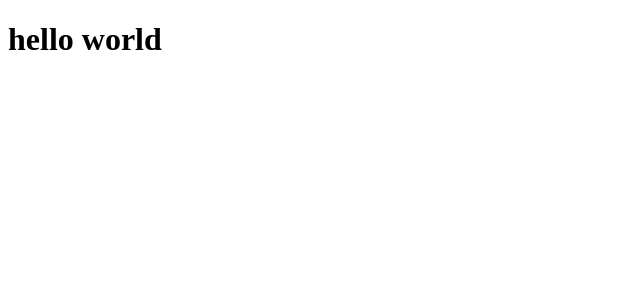
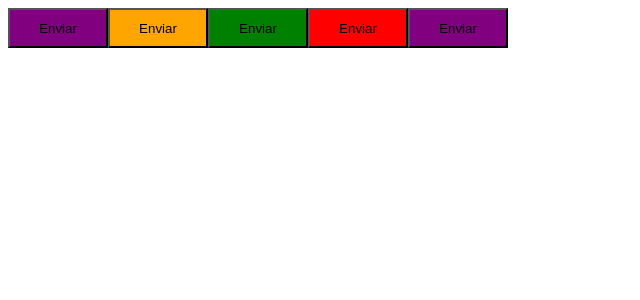
Before and after one commit to daniellichotti/02-ignite-timer, a React (Vite) app: page / in a window 1280 px wide. Shown: the top 300 px of the page, without its empty margins (0-640 px from the left). Built offline with nearby package versions, Linux system fonts and the light colour scheme.

Commit message:
enviando StyledComponents

```diff
--- a/package.json
+++ b/package.json
@@ -10,12 +10,16 @@
     "preview": "vite preview"
   },
   "dependencies": {
+    "components": "^0.1.0",
     "react": "^18.2.0",
-    "react-dom": "^18.2.0"
+    "react-dom": "^18.2.0",
+    "styled": "^1.0.0",
+    "styled-components": "^6.0.7"
   },
   "devDependencies": {
     "@types/react": "^18.2.15",
     "@types/react-dom": "^18.2.7",
+    "@types/styled-components": "^5.1.26",
     "@typescript-eslint/eslint-plugin": "^6.0.0",
     "@typescript-eslint/parser": "^6.0.0",
     "@vitejs/plugin-react-swc": "^3.3.2",
--- a/src/App.tsx
+++ b/src/App.tsx
@@ -1,8 +1,15 @@
+import { Button } from "./components/Button";
 
 
 export function App() {
 
   return (
-    <h1>hello world</h1>
+    <>
+      <Button variant="primary"/>
+      <Button variant="secondary"/>
+      <Button variant="success"/>
+      <Button variant="danger"/>
+      <Button />
+    </>
   )
 }
--- /dev/null
+++ b/src/components/Button.styles.ts
@@ -0,0 +1,25 @@
+import styled, { css } from "styled-components";
+
+export type ButtonVariant = 'primary' | 'secondary' | 'danger' | 'success';
+
+interface ButtonContainerProps {
+    variant: ButtonVariant
+}
+
+const ButtonVariants = {
+    primary: 'purple',
+    secondary: 'orange',
+    danger: 'red',
+    success: 'green'
+}
+
+export const ButtonContainer = styled.button<ButtonContainerProps>`
+    width: 100px;
+    height: 40px;
+
+    ${props => {
+        return css`
+        background-color: ${ButtonVariants[props.variant]}
+        `
+    }}
+`
--- /dev/null
+++ b/src/components/Button.tsx
@@ -0,0 +1,9 @@
+import { ButtonContainer, ButtonVariant } from "./Button.styles";
+
+interface ButtonProps {
+    variant?: ButtonVariant;
+}
+
+export function Button({ variant = 'primary'}: ButtonProps){
+    return <ButtonContainer variant={variant}>Enviar</ButtonContainer>
+}
```
Also changed, not shown: 1 other file (tests, documents, lock files or other folders).
